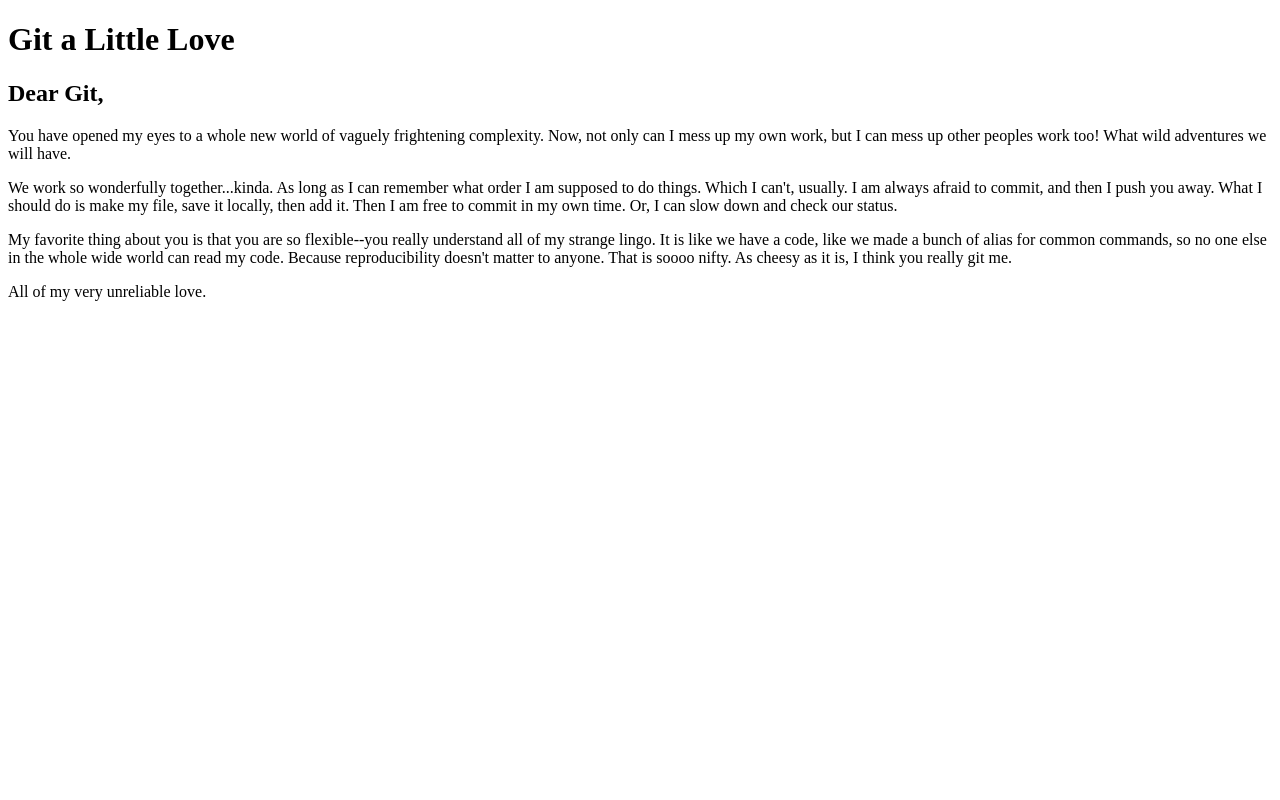
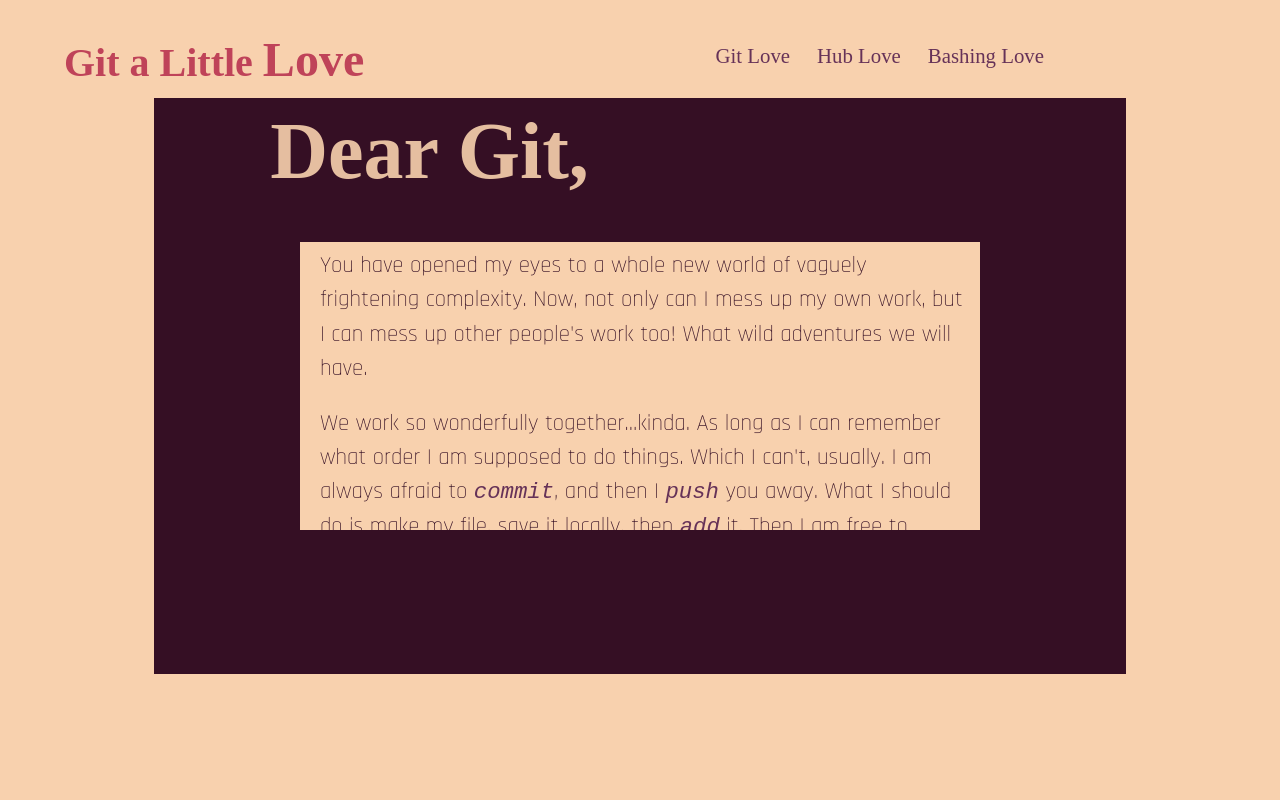
Before and after one commit to allyfall/love-letters, a plain HTML site: page gitlove.html in a window 1280 px wide. Drawn offline with Linux system fonts and the light colour scheme; a web font is replaced by a local one.

Commit message:
Finished CSS for hub love, git love, bashing love

```diff
--- a/css/bashlove.css
+++ b/css/bashlove.css
@@ -5,20 +5,52 @@
 	padding:0;
 	box-sizing:border-box;
 }
+ul{
+	margin-left:36%;
+	margin-bottom: 3%;
+}
+li{
+	display:inline-block;
+	padding:2%;
+}
+nav a{
+	transition: all .5s ease;
+}
+a:link{
+	color:rgba(102, 50, 88, 1);
+	font-family: "Abhaya Libre", serif;
+	text-decoration: none;
+	font-size: 1.2em;
+}
+a:visited{
+	color:rgba(191, 67, 89, 1);
+}
+a:hover{
+	background:rgba(252, 173, 151, .7);
+	padding-left:5px;
+	border-radius: 3px;
+	padding-right:5px;
+}
+a:active{
+	color:rgba(102, 50, 88, 1);
+}
 body{
 	color: rgba(53, 15, 36, 1);
+	background-image: url(../img/crumpledpaper.jpg);
+	background-size: cover;
+	background-position: no-repeat;
 }
 h1{
 	text-align: center;
 	font-size: 2.4em;
-	font-family:serif;
+	font-family:"Abhaya Libre", serif;
 	margin-bottom: 5%;
 	margin-top:5%;
 	color: rgba(53, 15, 36, 1);
 }
 h2{
 	font-size: 1.7em;
-	font-family:sans-serif;
+	font-family:"Raleway", sans-serif;
 	padding-left:5%;
 	padding-bottom: 3%;
 	padding-top:2%;
@@ -31,13 +63,19 @@ section{
 	margin-right:2%;
 
 }
+.bg{
+	background: rgba(252, 173, 151,.4);
+	max-width: 65%;
+	margin-left:18%;
+	padding-top:3%;
+}
 p{
-	font-family: sans-serif;
+	font-family: "Raleway", sans-serif;
 	color: rgba(53, 15, 36, 1);
 	font-size: 1.3em;
 	line-height: 1.5em;
-	max-width: 70%;
-	margin-left:13%;
+	max-width: 60%;
+	margin-left:20%;
 	padding-bottom: 2%;
 }
 .vocab{
--- a/css/gitlove.css
+++ b/css/gitlove.css
@@ -0,0 +1,112 @@
+*,
+*:before,
+*:after{
+	margin:0;
+	padding:0;
+	box-sizing:border-box;
+}
+body{
+	height: 100%;
+	background:rgba(248, 209, 174, 1);
+}
+h1{
+	margin-top: 5%;
+	color:rgba(191,67,89,1);
+	font-family:"Fredericka the Great", serif ;
+	font-size: 2.5em;
+	padding-left: 10%;
+}
+nav a{
+	transition: all .5s ease;
+}
+a:link{
+	color:rgba(102, 50, 88, 1);
+	font-family: "Fredericka the Great", serif;
+	text-decoration: none;
+	font-size: 1.3em;
+}
+a:visited{
+	color:rgba(191, 67, 89, 1);
+}
+a:hover{
+	background:rgba(252, 173, 151, .7);
+	padding-left:5px;
+	border-radius: 3px;
+	padding-right:5px;
+}
+a:active{
+	color:rgba(102, 50, 88, 1);
+}
+ul{
+	margin-bottom: 3%;
+	margin-top:5%;
+	margin-left:10%;
+}
+li{
+	display:inline-block;
+	padding:2%;
+}
+h2{
+	font-family:"Clicker Script", serif;
+	font-size: 5em;
+	padding-top:1%;
+	margin-bottom: 5%;
+}
+.letter{
+	position: absolute;
+	width:76%;
+	height: 60%;
+	margin-left:12%;
+	background: rgba(53,15,36,1);
+}
+.top{
+	width:76%;
+	height: 30%;
+	margin-left:12%;
+	background: rgba(53,15,36,1);
+	color:rgba(248, 209, 174, .9);
+}
+.letternest{
+	width:70%;
+	height:60%;
+	margin-left:15%;
+	background:rgba(248, 209, 174, 1);
+	font-size: 1.3em;
+	overflow: scroll;
+	overflow-x: hidden;
+}
+.bottom{
+	width:100%;
+	height: 30%;
+	background: rgba(53,15,36,1);
+}
+.gridheader{
+	display:grid;
+	grid-template-columns:1fr 1fr;
+}
+.vocab{
+	color:rgba(102,50,88,1);
+	font-size: 1.2em;
+	font-style: italic;
+	font-family: monospace;
+}
+.Fancy{
+	font-family: "Clicker Script", serif;
+	font-size: 1.2em;
+}
+header{
+	grid-column: 1;
+}
+nav{
+	grid-column: 2;
+}
+p{
+	padding-left:3%;
+	padding-top:1%;
+	padding-bottom:2%;
+	padding-right: 2%;
+	font-family: "Rajdhani", sans-serif;
+	font-size: 1.1em;
+	line-height: 1.5em;
+	color:rgba(53,15,36,1);
+}
--- a/css/hublove.css
+++ b/css/hublove.css
@@ -0,0 +1,85 @@
+*,
+*:before,
+*:after{
+	margin:0;
+	padding:0;
+	box-sizing:border-box;
+}
+body{
+	background:rgba(191, 67, 89, 1);
+}
+h1{
+	margin-left:20%;
+	margin-top:5%;
+	color:rgba(102, 50, 88, 1);
+	font-family: "Fredericka the Great", serif;
+}
+ul{
+	margin-bottom: 3%;
+	margin-top:5%;
+	margin-left:10%;
+}
+li{
+	display:inline-block;
+	padding:2%;
+}
+nav a{
+	transition: all .5s ease;
+}
+a:link{
+	color:rgba(102, 50, 88, 1);
+	font-family: "Fredericka the Great", serif;
+	text-decoration: none;
+	font-size: 1.2em;
+}
+a:visited{
+	color:rgba(191, 67, 89, 1);
+}
+a:hover{
+	background:rgba(252, 173, 151, .7);
+	padding-left:5px;
+	border-radius: 3px;
+	padding-right:5px;
+}
+a:active{
+	color:rgba(102, 50, 88, 1);
+}
+.top{
+	display:grid;
+	grid-template-columns:1fr 1fr;
+	background:rgba(248, 209, 174, .9);
+}
+.Fancy{
+	font-family: "Clicker Script", serif;
+}
+header{
+	grid-column: 1;
+}
+nav{
+	grid-column: 2;
+}
+h2{
+	font-family:"Clicker Script", serif;
+	font-size: 2.4em;
+	text-align: center;
+	color:rgba(102, 50, 88, 1);
+	margin-top:5%;
+	margin-bottom: 3%;
+	padding-top: 3%;
+}
+p{
+	max-width: 90%;
+	margin-left: 5%;
+	font-size: 1.3em;
+	line-height: 1.4em;
+	color:rgba(53,15,36,1);
+	padding-top:2%;
+	font-family: "Satisfy", sans-serif;
+}
+section{
+	background:rgba(248, 209, 174, .9);
+	max-width: 60%;
+	margin-left:20%;
+	padding-bottom: 3%;
+	box-shadow: 10px 10px 10px rgba(53,15,36,1);
+}
--- a/css/main.css
+++ b/css/main.css
@@ -41,6 +41,9 @@ li{
 	font-size: 1.2em;
 
 }*/
+nav a{
+	transition: all .5s ease;
+}
 a:link{
 	color:rgba(248,209,174,1);
 	font-family: serif;
--- a/gitlove.html
+++ b/gitlove.html
@@ -4,17 +4,34 @@
 	<meta charset="utf-8">
 	<title>Git A Little Love Letter</title>
 	<link href="css/gitlove.css" rel="stylesheet">
+	<link href="https://fonts.googleapis.com/css?family=Clicker+Script%7cFredericka+the+Great%7cRajdhani:300" rel="stylesheet">
 </head>
 <body>
+	<div class="gridheader">
 		<header>
-		<h1>Git a Little Love</h1>
+			<h1>Git a Little <span class="Fancy">Love</span></h1>
 		</header>
+		<nav>
+			<ul>
+				<li><a href="gitlove.html">Git Love</a></li>
+				<li><a href="githublove.html">Hub Love</a></li>
+				<li><a href="bashlove.html">Bashing Love</a></li>
+			</ul>
+		</nav>
+	</div>
 	<section>
+		<div class = "letter">
+			<div class = "top">
 				<h2>Dear Git,</h2>
-		<p>You have opened my eyes to a whole new world of vaguely frightening complexity. Now, not only can I mess up my own work, but I can mess up other peoples work too! What wild adventures we will have.</p>
+			</div>
+			<div class = "letternest">
+				<p>You have opened my eyes to a whole new world of vaguely frightening complexity. Now, not only can I mess up my own work, but I can mess up other people's work too! What wild adventures we will have.</p>
 				<p>We work so wonderfully together...kinda. As long as I can remember what order I am supposed to do things. Which I can't, usually. I am always afraid to <span class = "vocab">commit</span>, and then I <span class = "vocab">push</span> you away. What I should do is make my file, save it locally, then <span class="vocab">add</span> it. Then I am free to <span class="vocab">commit</span> in my own time. Or, I can slow down and check our <span class="vocab">status</span>.</p>
 				<p>My favorite thing about you is that you are so flexible--you really understand all of my strange lingo. It is like we have a code, like we made a bunch of <span class="vocab">alias</span> for common commands, so no one else in the whole wide world can read my code. Because reproducibility doesn't matter to anyone. That is soooo nifty. As cheesy as it is, I think you really git me.</p>
 				<p>All of my very unreliable love.</p>
+			</div>
+			<div class = "bottom"></div>
+		</div>
 	</section>
 </body>
 </html>
```
Also changed, not shown: bashlove.html (+8 -5 lines), githublove.html (+5 -2 lines), index.html (+7 -5 lines), img/antiquebg.jpeg (added), img/crumpledpaper.jpg (added). Lines whose indentation alone changed are shown as unchanged.
